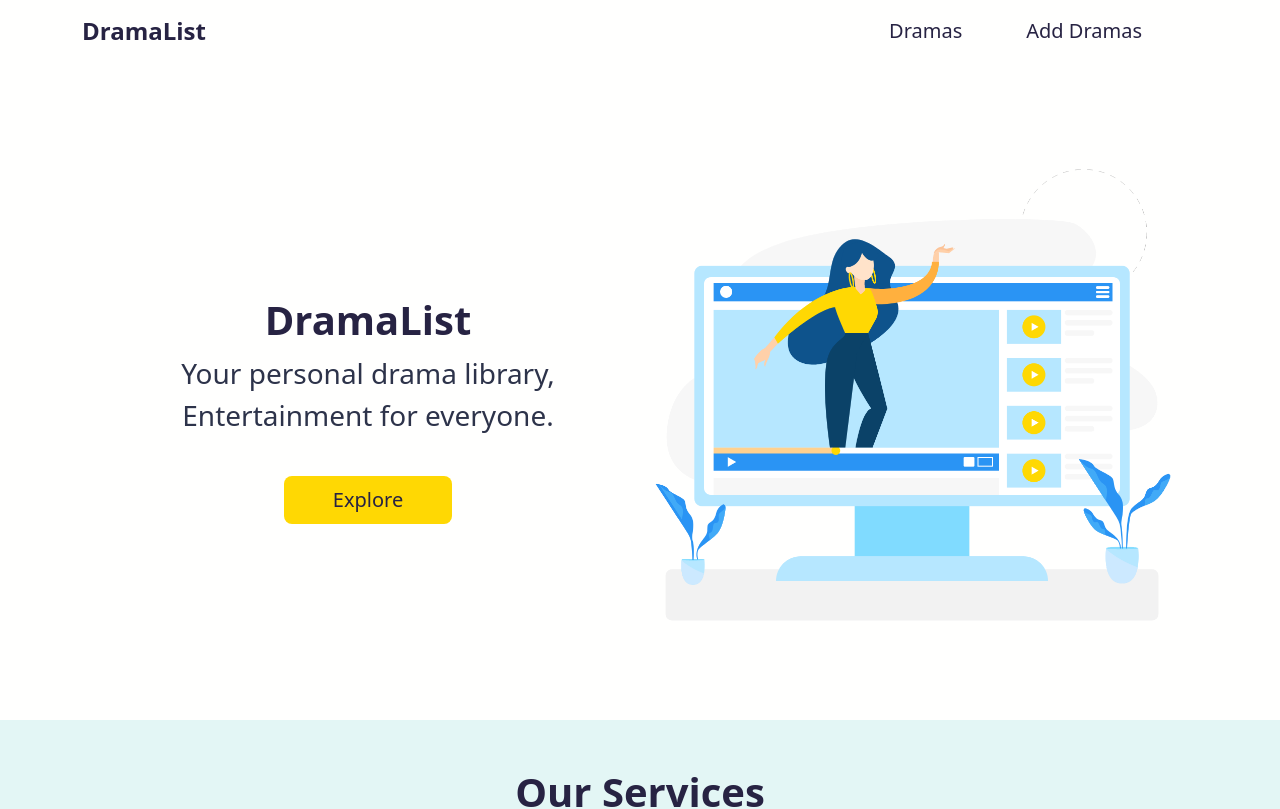
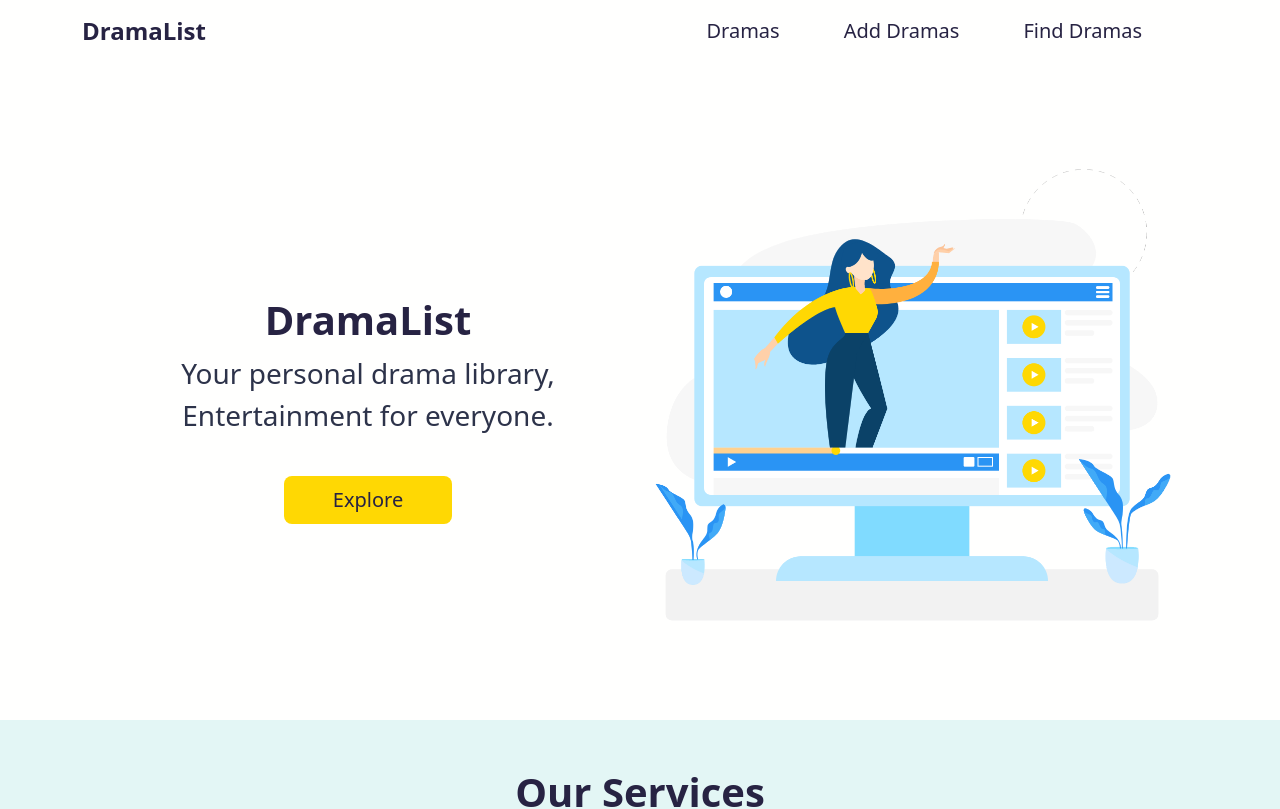
Before and after one commit to RamandeepVandal/mern-dramalist-app, a React (Vite) app in the folder client/: page / in a window 1280 px wide. Shown: the top 809 px of the page. Built offline with nearby package versions, Linux system fonts and the light colour scheme.

Commit message:
Added route for find drama page.

```diff
--- a/client/src/components/Header.jsx
+++ b/client/src/components/Header.jsx
@@ -9,6 +9,7 @@ export const Header = () => {
   const handleClick = () => navigate("/");
   const handleClickDrama = () => navigate("/drama");
   const handelClickAddDramas = () => navigate("/add");
+  const handleClickFindDramas = () => navigate("/find")
 
   return (
     <Navbar collapseOnSelect expand="lg" variant="light">
@@ -25,6 +26,9 @@ export const Header = () => {
             <Nav.Link className="me-5 fs-5 nav-text" onClick={handelClickAddDramas}>
               Add Dramas
             </Nav.Link>
+            <Nav.Link className="me-5 fs-5 nav-text" onClick={handleClickFindDramas}>
+              Find Dramas
+            </Nav.Link>
           </Nav>
         </Navbar.Collapse>
       </Container>
```
